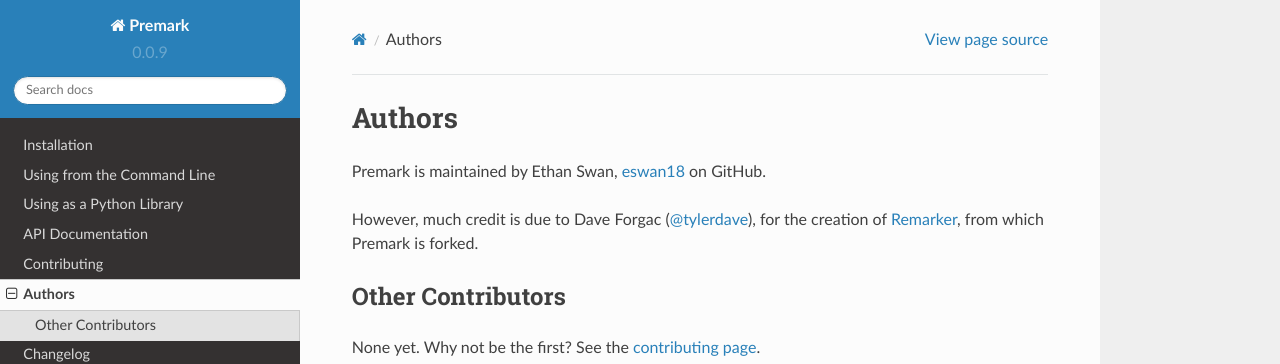
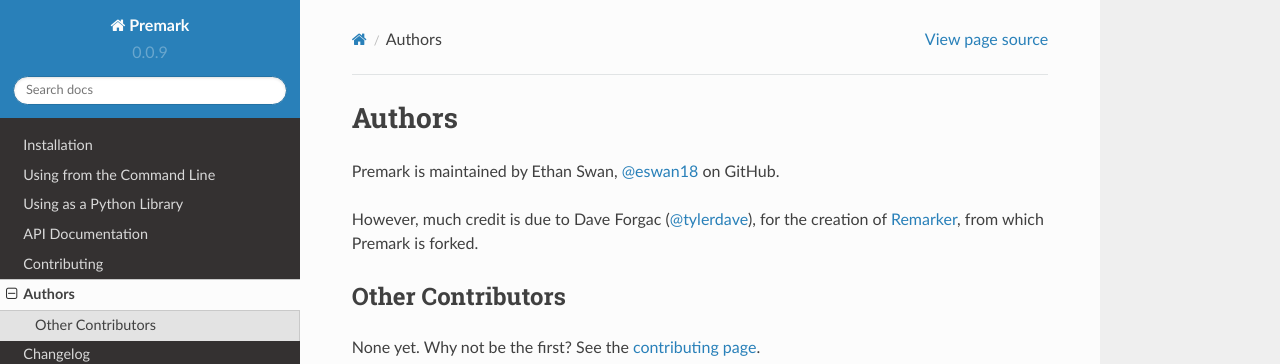
Before and after one commit to eswan18/premark, a Sphinx documentation site: the page built from docs/authors.md, in a window 1280 px wide. Shown: the top 364 px of the page. Built offline with Sphinx 7.4.7 and the Read the Docs theme 2.0.0, drawn with Linux system fonts in a browser that asks for light colours.

Commit message:
Standardize format of GH usernames.

```diff
--- a/docs/authors.md
+++ b/docs/authors.md
@@ -1,6 +1,6 @@
 # Authors
 
-Premark is maintained by Ethan Swan, [eswan18](https://github.com/eswan18) on GitHub.
+Premark is maintained by Ethan Swan, [@eswan18](https://github.com/eswan18) on GitHub.
 
 However, much credit is due to Dave Forgac ([@tylerdave](https://github.com/tylerdave)), for the creation of [Remarker](https://github.com/tylerdave/remarker), from which Premark is forked.
 
```
